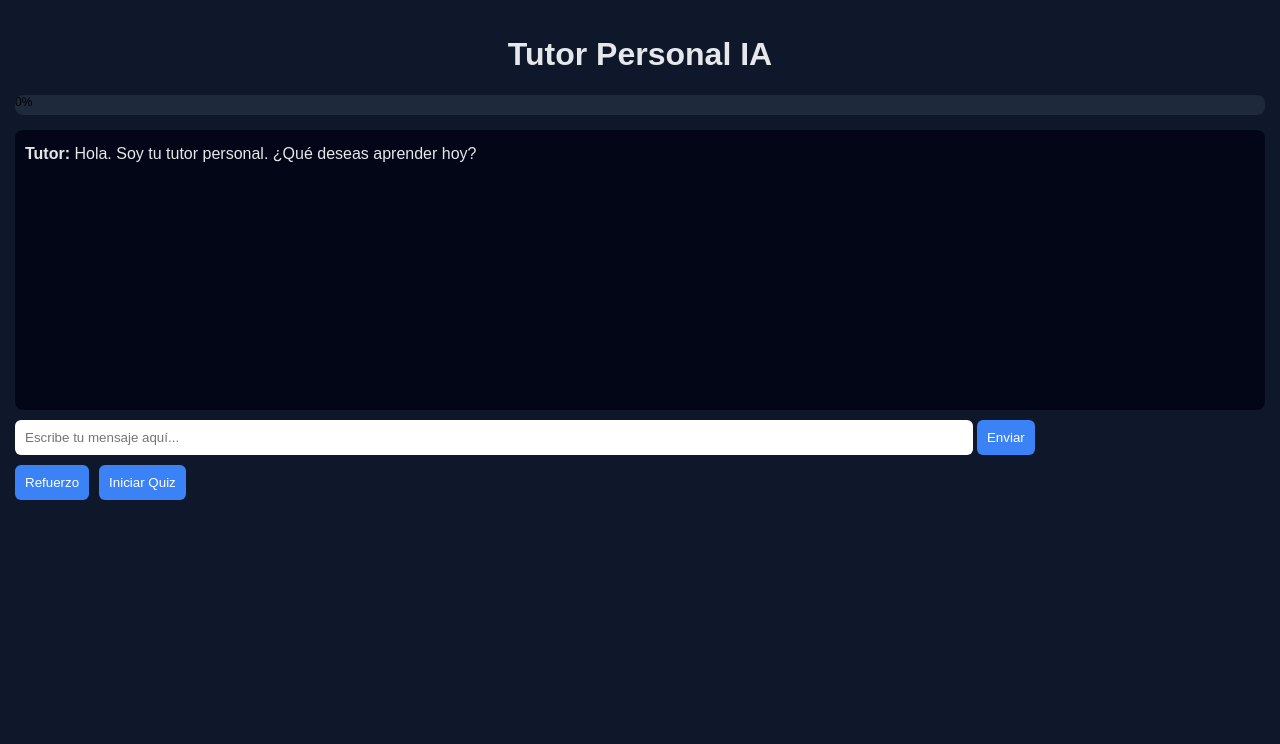
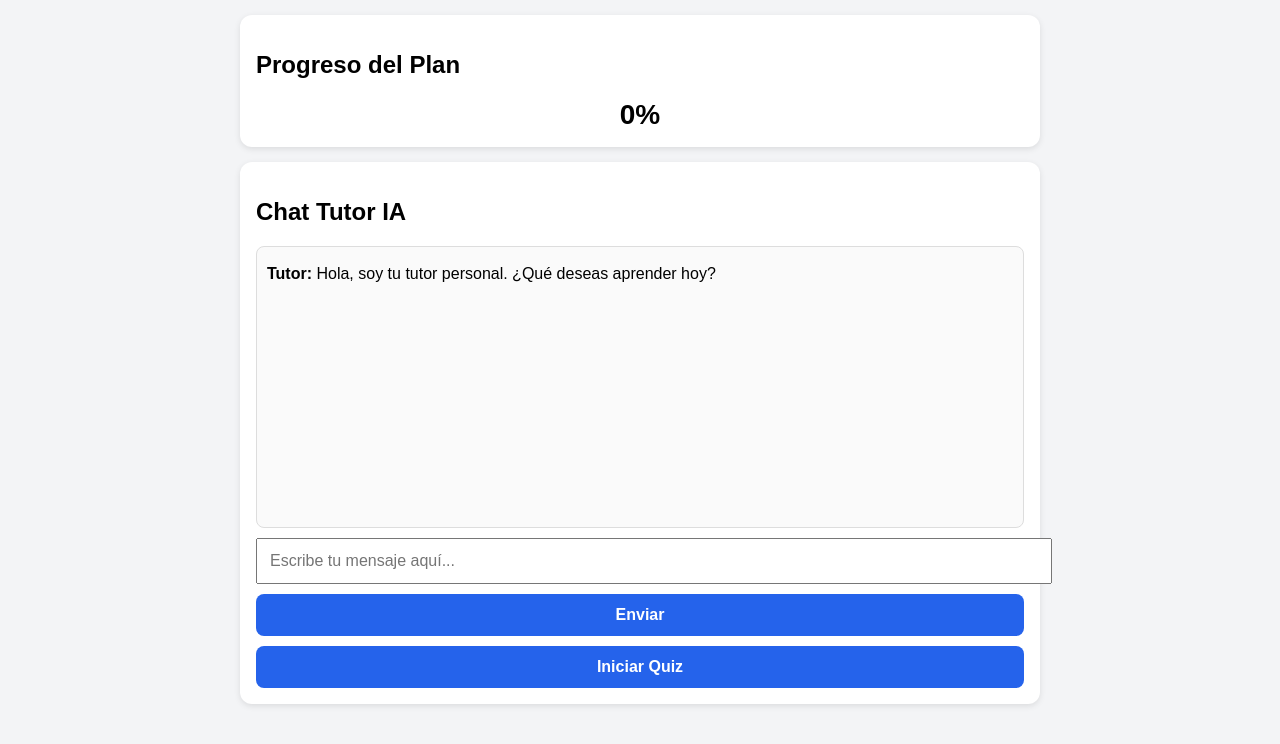
Before and after one commit to uberlandisfiolreyes74-spec/tutor-profesional, a plain HTML site: page Toca tutor_chat.html in a window 1280 px wide. Both pictures are taken after a click on the button "Enviar". Drawn offline with Linux system fonts and the light colour scheme.

Commit message:
Refactor HTML structure and styles for tutor chat

```diff
--- a/Toca tutor_chat.html
+++ b/Toca tutor_chat.html
@@ -2,147 +2,140 @@
 <html lang="es">
 <head>
 <meta charset="UTF-8">
-  <title>Tutor Personal IA</title>
 <meta name="viewport" content="width=device-width, initial-scale=1.0">
+<title>Tutor Profesional IA</title>
+
 <style>
 body {
   font-family: Arial, sans-serif;
-      background: #0f172a;
-      color: #e5e7eb;
+  background: #f3f4f6;
   margin: 0;
   padding: 15px;
 }
-    h1 {
+
+.container {
+  max-width: 800px;
+  margin: auto;
+}
+
+.card {
+  background: #fff;
+  border-radius: 12px;
+  padding: 16px;
+  margin-bottom: 15px;
+  box-shadow: 0 2px 6px rgba(0,0,0,0.1);
+}
+
+.progress {
+  font-size: 28px;
+  font-weight: bold;
   text-align: center;
 }
-    .progress {
-      background: #1e293b;
-      border-radius: 8px;
-      overflow: hidden;
-      margin-bottom: 15px;
-    }
-    .progress-bar {
-      height: 20px;
-      background: #22c55e;
-      width: 0%;
-      text-align: center;
-      font-size: 12px;
-      color: #000;
-    }
+
 #chatBox {
-      background: #020617;
-      border-radius: 8px;
-      padding: 10px;
   height: 260px;
   overflow-y: auto;
-      margin-bottom: 10px;
+  border: 1px solid #ddd;
+  padding: 10px;
+  border-radius: 8px;
+  background: #fafafa;
 }
-    p {
-      margin: 5px 0;
+
+.msg-user {
+  text-align: right;
+  margin: 8px 0;
 }
-    input {
-      width: 75%;
-      padding: 10px;
-      border-radius: 6px;
+
+.msg-tutor {
+  text-align: left;
+  margin: 8px 0;
+}
+
+input, button {
+  width: 100%;
+  padding: 12px;
+  margin-top: 10px;
+  font-size: 16px;
+}
+
+button {
+  background: #2563eb;
+  color: white;
   border: none;
-    }
-    button {
-      padding: 10px;
-      border: none;
-      border-radius: 6px;
-      background: #3b82f6;
-      color: #fff;
-    }
-    .actions {
-      margin-top: 10px;
-      display: flex;
-      gap: 10px;
+  border-radius: 8px;
+  font-weight: bold;
 }
 </style>
 </head>
 
 <body>
+<div class="container">
 
-<h1>Tutor Personal IA</h1>
-
-<div class="progress">
-  <div id="progressBar" class="progress-bar">0%</div>
+  <div class="card">
+    <h2>Progreso del Plan</h2>
+    <div class="progress" id="progress">0%</div>
   </div>
 
+  <div class="card">
+    <h2>Chat Tutor IA</h2>
     <div id="chatBox">
-  <p><strong>Tutor:</strong> Hola. Soy tu tutor personal. ¿Qué deseas aprender hoy?</p>
+      <div class="msg-tutor"><strong>Tutor:</strong> Hola, soy tu tutor personal. ¿Qué deseas aprender hoy?</div>
     </div>
 
     <input id="userInput" placeholder="Escribe tu mensaje aquí...">
     <button onclick="enviarMensaje()">Enviar</button>
+    <button onclick="iniciarQuiz()">Iniciar Quiz</button>
+  </div>
 
-<div class="actions">
-  <button onclick="explicarTema()">Refuerzo</button>
-  <button onclick="iniciarQuiz()">Iniciar Quiz</button>
 </div>
 
 <script>
 let xp = Number(localStorage.getItem("xp")) || 0;
 
 function actualizarXP() {
-    let progreso = Math.min(100, xp);
-    const bar = document.getElementById("progressBar");
-    bar.style.width = progreso + "%";
-    bar.textContent = progreso + "%";
+  const porcentaje = Math.min(100, xp);
+  document.getElementById("progress").textContent = porcentaje + "%";
 }
 
 actualizarXP();
 
-  function sumarXP(cantidad) {
-    xp += cantidad;
-    localStorage.setItem("xp", xp);
-    actualizarXP();
-  }
-
 function enviarMensaje() {
   const input = document.getElementById("userInput");
-    const chatBox = document.getElementById("chatBox");
+  const chat = document.getElementById("chatBox");
   const texto = input.value.trim();
   if (!texto) return;
 
-    chatBox.innerHTML += `<p><strong>Tú:</strong> ${texto}</p>`;
+  chat.innerHTML += `<div class="msg-user"><strong>Tú:</strong> ${texto}</div>`;
   input.value = "";
-    chatBox.scrollTop = chatBox.scrollHeight;
-    sumarXP(5);
+  xp += 10;
+  localStorage.setItem("xp", xp);
+  actualizarXP();
 
   setTimeout(() => {
-      const respuestas = [
-        "Buena pregunta. Empecemos por la base.",
-        "Te lo explico paso a paso.",
-        "Eso es clave. Presta atención a este concepto.",
-        "Vamos a simplificarlo."
-      ];
-      const r = respuestas[Math.floor(Math.random() * respuestas.length)];
-      chatBox.innerHTML += `<p><strong>Tutor:</strong> ${r}</p>`;
-      chatBox.scrollTop = chatBox.scrollHeight;
+    chat.innerHTML += `
+      <div class="msg-tutor">
+        <strong>Tutor:</strong>
+        Bien. Vamos paso a paso. ¿Quieres explicación o un ejemplo práctico?
+      </div>`;
+    chat.scrollTop = chat.scrollHeight;
   }, 500);
 }
 
-  function explicarTema() {
-    const chatBox = document.getElementById("chatBox");
-    chatBox.innerHTML += `<p><strong>Tutor:</strong> Un tutor personal guía el aprendizaje de forma clara, progresiva y adaptada a tu ritmo.</p>`;
-    sumarXP(10);
-    chatBox.scrollTop = chatBox.scrollHeight;
-  }
+function iniciarQuiz() {
+  const r = prompt("Quiz rápido:\n¿Qué hace un buen tutor?\nA) Evalúa\nB) Enseña\nC) Castiga");
 
-  function iniciarQuiz() {
-    const r = prompt(
-      "Quiz rápido:\n¿Cuál es la función principal de un tutor?\n\nA) Castigar\nB) Enseñar\nC) Vigilar"
-    );
   if (!r) return;
 
   if (r.toUpperCase() === "B") {
     alert("Correcto.");
-      sumarXP(30);
+    xp += 30;
   } else {
-      alert("Incorrecto. La respuesta correcta es B.");
-      sumarXP(10);
+    alert("Incorrecto. Respuesta correcta: B");
+    xp += 10;
   }
+
+  localStorage.setItem("xp", xp);
+  actualizarXP();
 }
 </script>
 
```
Lines whose indentation alone changed are shown as unchanged.
